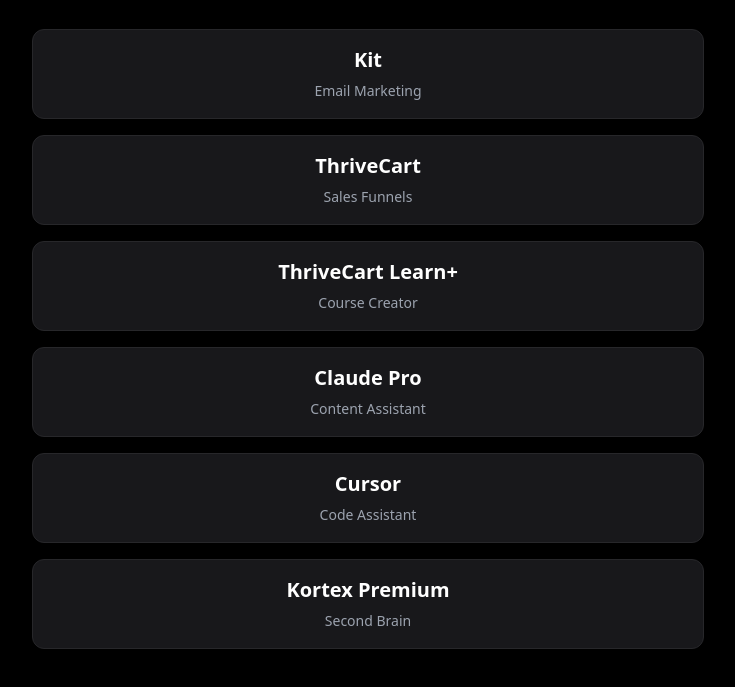
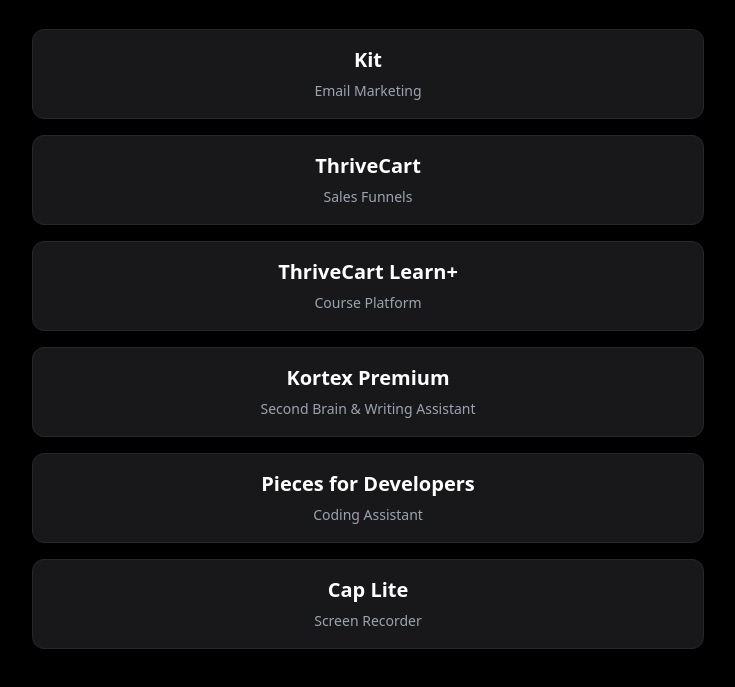
Before and after one commit to steven-the-qa/steal-my-stack, a website: page index.html in a window 1280 px wide. Shown: the part 107-794 px from the top of the page, without its empty margins (272-1007 px from the left). Drawn offline with Linux system fonts and the light colour scheme.

Commit message:
Update stack to exclude Cursor

```diff
--- a/index.html
+++ b/index.html
@@ -27,22 +27,22 @@
 
             <a href="https://steven-qa--checkout.thrivecart.com/thrivecart-learn-plus/" target="_blank" rel="noopener noreferrer" class="group bg-zinc-900 p-4 rounded-xl text-center transition-all duration-200 hover:-translate-y-1 hover:shadow-lg hover:shadow-accent/20 border border-zinc-800 hover:border-accent">
                 <span class="block text-xl font-semibold text-white mb-1">ThriveCart Learn+</span>
-                <span class="text-sm text-gray-400 group-hover:text-accent">Course Creator</span>
-            </a>
-
-            <a href="https://www.anthropic.com/pricing" target="_blank" rel="noopener noreferrer" class="group bg-zinc-900 p-4 rounded-xl text-center transition-all duration-200 hover:-translate-y-1 hover:shadow-lg hover:shadow-accent/20 border border-zinc-800 hover:border-accent">
-                <span class="block text-xl font-semibold text-white mb-1">Claude Pro</span>
-                <span class="text-sm text-gray-400 group-hover:text-accent">Content Assistant</span>
-            </a>
-
-            <a href="https://www.cursor.com/pricing" target="_blank" rel="noopener noreferrer" class="group bg-zinc-900 p-4 rounded-xl text-center transition-all duration-200 hover:-translate-y-1 hover:shadow-lg hover:shadow-accent/20 border border-zinc-800 hover:border-accent">
-                <span class="block text-xl font-semibold text-white mb-1">Cursor</span>
-                <span class="text-sm text-gray-400 group-hover:text-accent">Code Assistant</span>
+                <span class="text-sm text-gray-400 group-hover:text-accent">Course Platform</span>
             </a>
 
             <a href="https://www.kortex.co/pricing" target="_blank" rel="noopener noreferrer" class="group bg-zinc-900 p-4 rounded-xl text-center transition-all duration-200 hover:-translate-y-1 hover:shadow-lg hover:shadow-accent/20 border border-zinc-800 hover:border-accent">
                 <span class="block text-xl font-semibold text-white mb-1">Kortex Premium</span>
-                <span class="text-sm text-gray-400 group-hover:text-accent">Second Brain</span>
+                <span class="text-sm text-gray-400 group-hover:text-accent">Second Brain & Writing Assistant</span>
+            </a>
+
+            <a href="https://pieces.app/" target="_blank" rel="noopener noreferrer" class="group bg-zinc-900 p-4 rounded-xl text-center transition-all duration-200 hover:-translate-y-1 hover:shadow-lg hover:shadow-accent/20 border border-zinc-800 hover:border-accent">
+                <span class="block text-xl font-semibold text-white mb-1">Pieces for Developers</span>
+                <span class="text-sm text-gray-400 group-hover:text-accent">Coding Assistant</span>
+            </a>
+
+            <a href="https://www.cap.so/pricing" target="_blank" rel="noopener noreferrer" class="group bg-zinc-900 p-4 rounded-xl text-center transition-all duration-200 hover:-translate-y-1 hover:shadow-lg hover:shadow-accent/20 border border-zinc-800 hover:border-accent">
+                <span class="block text-xl font-semibold text-white mb-1">Cap Lite</span>
+                <span class="text-sm text-gray-400 group-hover:text-accent">Screen Recorder</span>
             </a>
         </div>
     </div>
```
